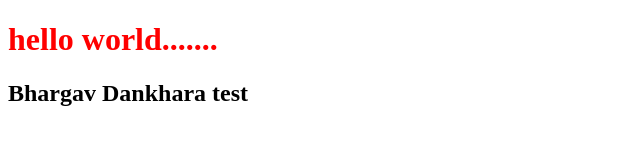
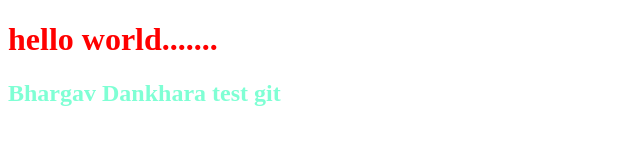
Before and after one commit to srpriyanshu98/Test, a plain HTML site: page index.html in a window 1280 px wide. Shown: the whole page, without its empty margins (0-640 px from the left). Drawn offline with Linux system fonts and the light colour scheme.

Commit message:
added h2

```diff
--- a/index.html
+++ b/index.html
@@ -8,6 +8,6 @@
 </head>
 <body>
     <h1>hello world.......</h1>
-    <h2>Bhargav Dankhara test </h2>
+    <h2>Bhargav Dankhara test git </h2>
 </body>
 </html>
--- a/style.css
+++ b/style.css
@@ -1,3 +1,6 @@
 h1{
     color: red;
 }
+h2{
+    color: aquamarine;
+}
```
